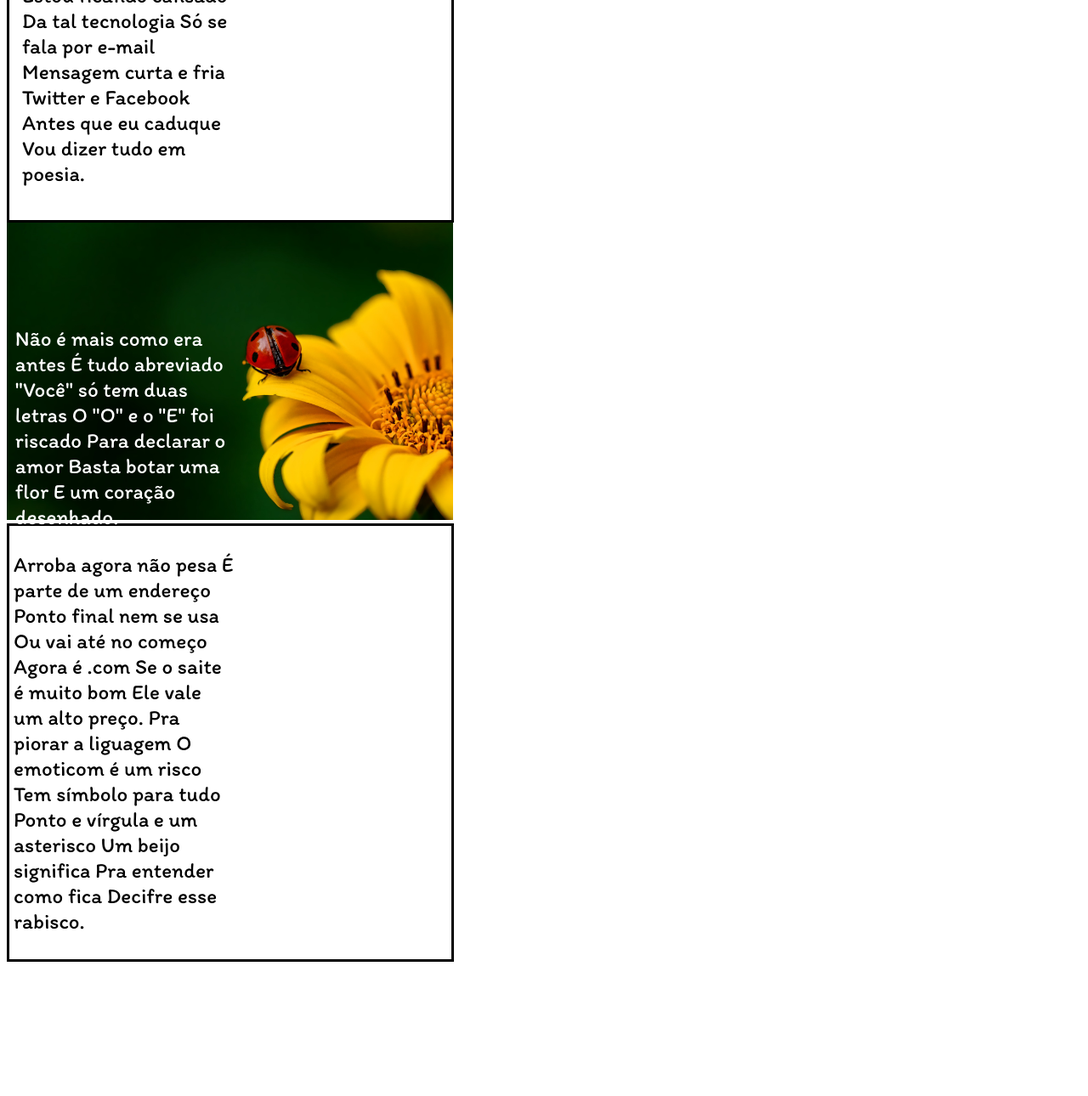
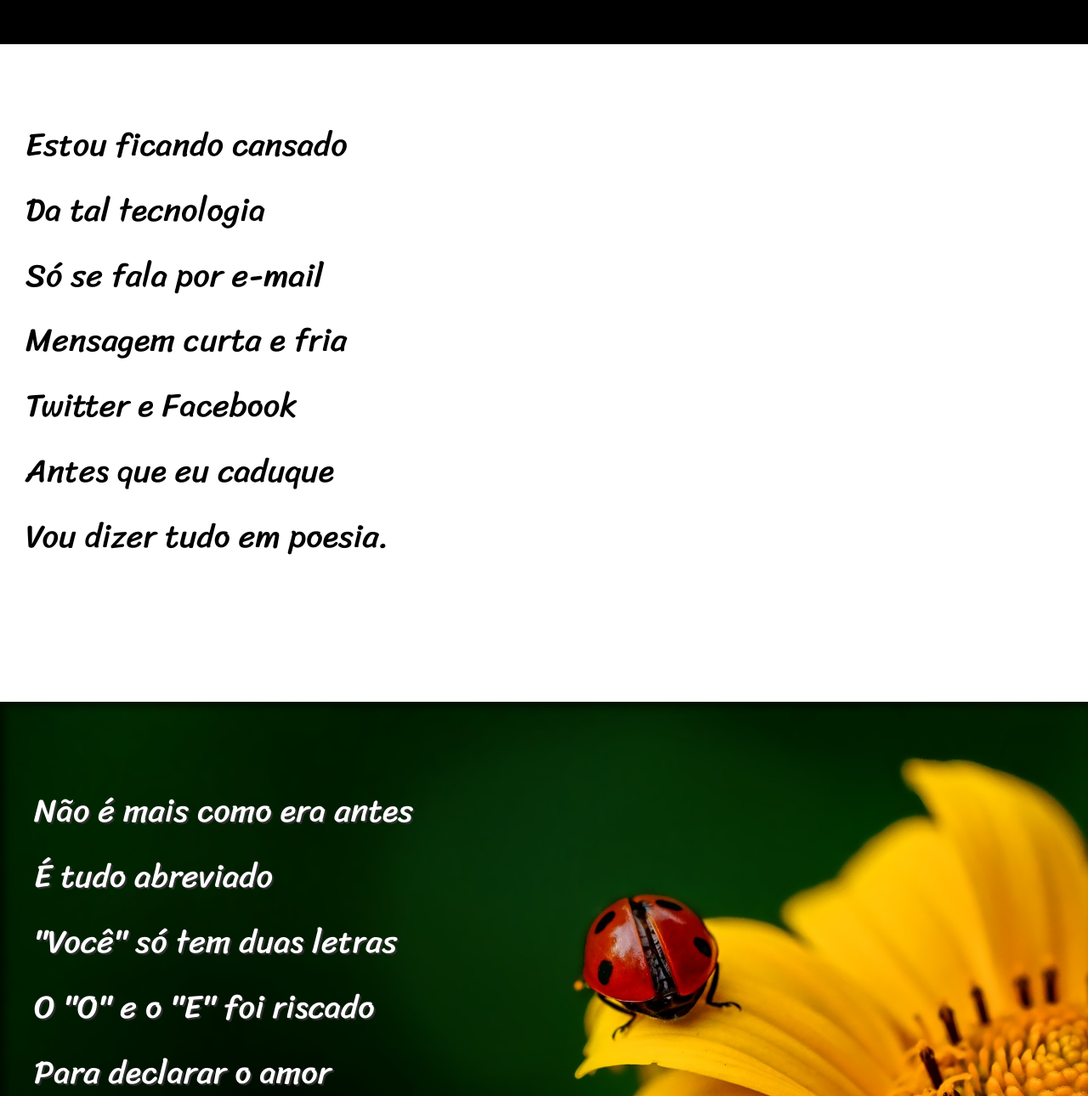
Before and after one commit to renatodinizz/curso_html_css, a plain HTML site: page desafios/desafio12/index.html in a window 1280 px wide. Shown: the part 207-1497 px from the top of the page at 85% size. Before the commit the page ends 1347 px from the top, so only its background shows below. Drawn offline with Linux system fonts and the light colour scheme; a web font is replaced by a local one.

Commit message:
completei o desafio 12

```diff
--- a/desafios/desafio12-valendo/estilo/style.css
+++ /dev/null
@@ -1,55 +0,0 @@
-@charset "UTF-8";
-
-* {
-    margin: 0px;
-    padding: 0px;
-}
-html, body {
-    min-height: 100vh;
-    background-color: darkgray;
-}
-header {
-    background-color: black;
-    color: white;
-    text-align: center;
-}
-header > h1 {
-    padding-top: 50px;
-    font-variant: small-caps;
-}
-header > p {
-    padding-bottom: 50px;
-}
-a {
-    text-decoration: none;
-    font-weight: bold;
-    color: white;
-}
-a:hover {
-    text-decoration: underline;
-}
-section {
-    padding-top: 10vh;
-    padding-bottom: 10vh;
-    padding-left: 30px;
-    line-height: 2em;
-}
-section.normal {
-    background-color: white;
-    color: black;
-}
-section.imagem {
-    background-color: rgb(87, 87, 87);
-    color: white;
-}
-section.imagem > p {
-    background-color: rgba(0, 0, 0, 0.495);
-    width: 400px;
-}
-
-footer {
-    background-color: black;
-    padding: 10px;
-    text-align: center;
-    color: white;
-}
--- /dev/null
+++ b/desafios/desafio12/estilo/style.css
@@ -0,0 +1,87 @@
+@charset "UTF-8";
+
+@import url('https://fonts.googleapis.com/css2?family=Passion+One:wght@400;700;900&display=swap');
+
+@import url('https://fonts.googleapis.com/css2?family=Passion+One:wght@400;700;900&family=Sriracha&display=swap');
+
+:root {
+    --font1: Verdana, Geneva, Tahoma, sans-serif;
+    --font2: "Passion One", sans-serif;
+    --font3: "Sriracha", cursive
+}
+
+
+* {
+    margin: 0px;
+    padding: 0px;
+}
+html, body {
+    min-height: 100vh;
+    background-color: darkgray;
+}
+header {
+    background-color: black;
+    color: white;
+    text-align: center;
+}
+header > h1 {
+    padding-top: 50px;
+    font-variant: small-caps;
+    font-family: var(--font2);
+    font-size: 10vw;
+}
+header > p {
+    padding-bottom: 50px;
+}
+a {
+    text-decoration: none;
+    font-weight: bold;
+    color: white;
+}
+a:hover {
+    text-decoration: underline;
+}
+section {
+    padding-top: 10vh;
+    padding-bottom: 10vh;
+    padding-left: 30px;
+    line-height: 2em;
+    font-family: var(--font3);
+    font-size: 3vw;
+}
+section > p {
+    padding-bottom: 2em;
+}
+section.normal {
+    background-color: white;
+    color: black;
+}
+section.imagem {
+    background-color: rgb(87, 87, 87);
+    color: white;
+    box-shadow: inset 6px 6px 10px 0px rgba(0, 0, 0, 0.568);
+    background-position: center center;
+    background-size: cover;
+    background-attachment: fixed;
+}
+section.imagem > p {
+    background-color: rgba(0, 0, 0, 0);
+    display: inline-block;
+    padding: 10px;
+
+}
+section#img01 {
+    background-image: url(../imagens/background001.jpg);
+    text-shadow: 2px 2px 1px rgb(49, 49, 49);
+}
+section#img02 {
+    background-image: url(../imagens/background002.jpg);
+    text-shadow: 2px 2px 1px black;
+}
+
+footer {
+    background-color: black;
+    padding: 10px;
+    text-align: center;
+    color: white;
+}
--- a/desafios/desafio12/index.html
+++ b/desafios/desafio12/index.html
@@ -3,67 +3,94 @@
 <head>
     <meta charset="UTF-8">
     <meta name="viewport" content="width=device-width, initial-scale=1.0">
-    <title>Desafio 012</title>
-    <link rel="stylesheet" href="style.css">
-    <link rel="preconnect" href="https://fonts.googleapis.com">
-    <link rel="preconnect" href="https://fonts.gstatic.com" crossorigin>
-    <link href="https://fonts.googleapis.com/css2?family=Bowlby+One+SC&display=swap" rel="stylesheet">
-
-    <link rel="preconnect" href="https://fonts.googleapis.com">
-    <link rel="preconnect" href="https://fonts.gstatic.com" crossorigin>
-    <link href="https://fonts.googleapis.com/css2?family=Bowlby+One+SC&family=Itim&display=swap" rel="stylesheet">
-
-    <link rel="preconnect" href="https://fonts.googleapis.com">
-    <link rel="preconnect" href="https://fonts.gstatic.com" crossorigin>
-    <link href="https://fonts.googleapis.com/css2?family=Bowlby+One+SC&family=Itim&family=PT+Serif:ital,wght@0,400;0,700;1,400;1,700&display=swap" rel="stylesheet">
-
+    <title>Cordel moderno</title>
+    <link rel="stylesheet" href="estilo/style.css">
 </head>
 <body>
     <header>
         <h1>Cordel Moderno</h1>
-        <h3>Por <span id="autor">Milton Duarte</span></h3>
+        <p>Por <a href="https://www.recantodasletras.com.br/poesias/3186743" target="_blank">Milton Duarte</a>  </p>
+    </header>
 
-    </header>
-    <main>
-        <p class="container">Estou ficando cansado
-            Da tal tecnologia
-            Só se fala por e-mail
-            Mensagem curta e fria
-            Twitter e Facebook
-            Antes que eu caduque
-            Vou dizer tudo em poesia.</p>
+    <section class="normal">
+        <p>
+            Estou ficando cansado <br>
+            Da tal tecnologia <br>
+            Só se fala por e-mail <br>
+            Mensagem curta e fria <br>
+            Twitter e Facebook <br>
+            Antes que eu caduque <br>
+            Vou dizer tudo em poesia.
+        </p>
+    </section>
 
-    </main>
-    <div>
-        <div class="texto-sobreposto">
-            <p class="container">Não é mais como era antes
-                É tudo abreviado
-                "Você" só tem duas letras
-                O "O" e o "E" foi riscado
-                Para declarar o amor
-                Basta botar uma flor
-                E um coração desenhado.
-                </p>
-        </div>
-        <img id="fundo-flor" src="pacote-d012/imagens/background001.jpg" alt="fundo-flor">
-    </div>
+    <section class="imagem" id="img01">
+        <p>
+            Não é mais como era antes <br>
+            É tudo abreviado <br>
+            "Você" só tem duas letras <br>
+            O "O" e o "E" foi riscado <br>
+            Para declarar o amor <br>
+            Basta botar uma flor <br>
+            E um coração desenhado.
+        </p>
+    </section>
+
+    <section class="normal">
+        <p>
+            Arroba agora não pesa <br>
+            É parte de um endereço <br>
+            Ponto final nem se usa <br>
+            Ou vai até no começo <br>
+            Agora é .com <br>
+            Se o saite é muito bom <br>
+            Ele vale um alto preço.
+        </p>
+        <p>
+            Pra piorar a liguagem <br>
+            O emoticom é um risco <br>
+            Tem símbolo para tudo <br>
+            Ponto e vírgula e um asterisco <br>
+            Um beijo significa <br>
+            Pra entender como fica <br>
+            Decifre esse rabisco.
+        </p>
+    </section>
+
+    <section class="imagem" id="img02">
+        <p>
+            Tenho saudade das cartas <br>
+            Escritas com a própria mão <br>
+            Mandava no mês de Junho <br>
+            Só chegava no Verão <br>
+            Mas matava a saudade <br>
+            Era texto de verdade <br>
+            Nas linhas do coração.
+        </p>
+    </section>
+
+    <section class="normal">
+        <p>
+            Agora, escrevo e envio <br>
+            Chegando na mesma hora <br>
+            Mas quando vou prosear <br>
+            A pessoa foi embora <br>
+            Abriu outro aplicativo <br>
+            O mundo ficou cativo <br>
+            Da tecnologia do agora.
+        </p>
+        <p>
+            Felizmente, pra orar <br>
+            Não precisa de internet <br>
+            Deus escuta todo mundo <br>
+            Se quiser, faça esse teste <br>
+            Dois pontos são dois joelhos <br>
+            Seus lábios são aparelhos <br>
+            Deixe que Deus interprete.
+        </p>
+    </section>
     <footer>
-        <p class="container">Arroba agora não pesa
-            É parte de um endereço
-            Ponto final nem se usa
-            Ou vai até no começo
-            Agora é .com
-            Se o saite é muito bom
-            Ele vale um alto preço.
-
-            Pra piorar a liguagem
-            O emoticom é um risco
-            Tem símbolo para tudo
-            Ponto e vírgula e um asterisco
-            Um beijo significa
-            Pra entender como fica
-            Decifre esse rabisco.</p>
-
+        <p>Site criado por <a href="https://github.com/renatodinizz" target="_blank">Renato Diniz</a> para o Curso em Video</p>
     </footer>
 
 </body>
--- a/desafios/desafio12/style.css
+++ /dev/null
@@ -1,61 +0,0 @@
-header {
-
-    background-color: rgb(0, 0, 0);
-    color: #fff;
-    width: 500px;
-    text-align: center;
-    border: solid 3px #000000;
-    padding: 10px;
-}
-header > h1 {
-    font-family: "Bowlby One SC", sans-serif;
-    font-weight: 300;
-    font-size: 30px;
-}
-header > h3{
-    font-family: "PT Serif", serif;
-    font-weight: 300;
-    font-size: 15px;
-
-}
-main {
-    font-family: "Itim", cursive;
-    font-weight: 400;
-    font-style: normal;
-    height: 300px;
-    width: 500px;
-    border: solid 3px black;
-    padding: 10px;
-
-}
-div {
-    font-family: "Itim", cursive;
-    font-weight: 400;
-    font-style: normal;
-    width: 520px;
-
-}
-footer {
-    font-family: "Itim", cursive;
-    font-weight: 400;
-    font-style: normal;
-    width: 520px;
-    border: solid 3px black;
-}
-#fundo-flor {
-    width: 525px;
-}
-.container {
-    width: 50%;
-    text-align: left;
-    font-size: 25px;
-    padding: 5px;
-}
-
-.texto-sobreposto {
-    position: absolute;
-    top: 70%; /* Ajusta a posição vertical do texto */
-    left: 1%;
-    z-index: 1; /* Garante que o texto esteja sobre a imagem */
-    color: rgb(255, 255, 255); /* Cor do texto, ajuste conforme necessário */
-}
```
Also changed, not shown: desafios/desafio12-valendo/index.html (deleted, +0 -97 lines), desafios/desafio12/cordel-moderno.txt (renamed from desafios/desafio12-valendo/cordel-moderno.txt), desafios/desafio12/imagens/background001.jpg (renamed from desafios/desafio12-valendo/imagens/background001.jpg), desafios/desafio12/imagens/background002.jpg (renamed from desafios/desafio12-valendo/imagens/background002.jpg), desafios/desafio12/pacote-d012/cordel-moderno.txt (deleted), desafios/desafio12/pacote-d012/imagens/background001.jpg (deleted), desafios/desafio12/pacote-d012/imagens/background002.jpg (deleted).
